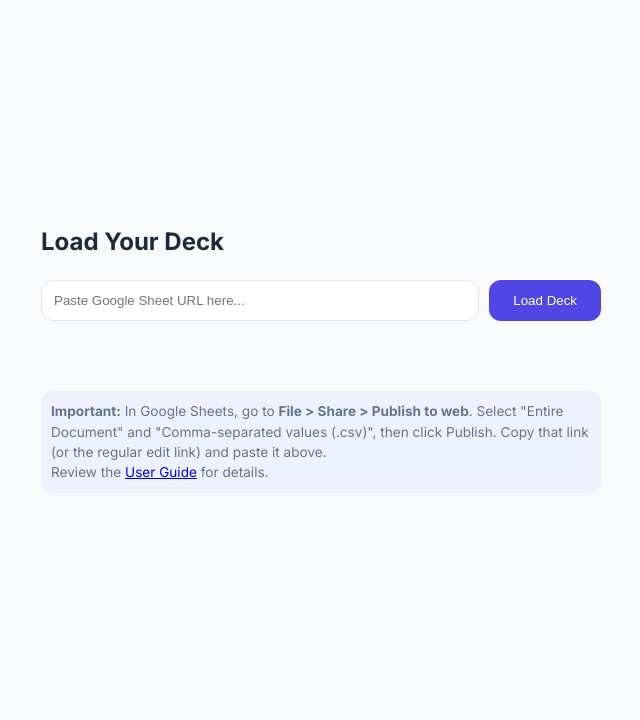
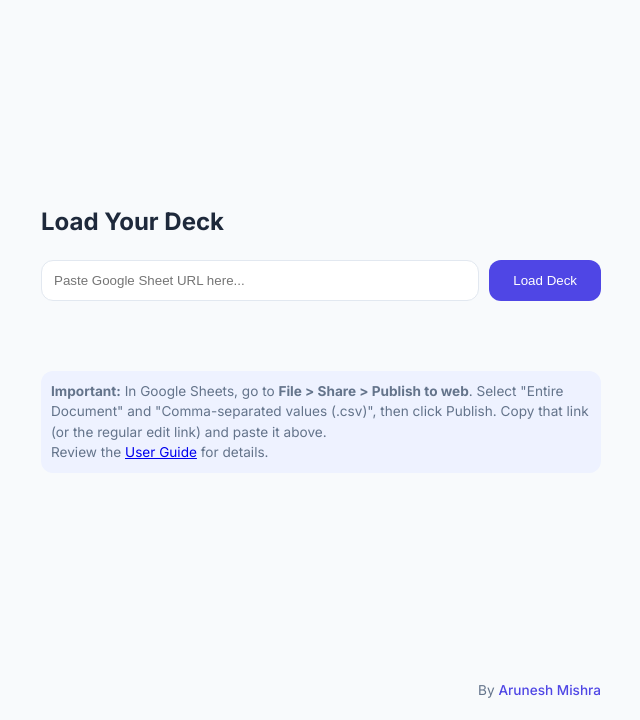
Before and after one commit to aruneshmishra/flash-master, a plain HTML site: page index.html in a window 1280 px wide. Shown: the part 80-800 px from the top of the page, without its empty margins (319-959 px from the left). Drawn offline with Linux system fonts and the light colour scheme.

Commit message:
UI: Add footer with author signature

```diff
--- a/css/style.css
+++ b/css/style.css
@@ -610,3 +610,22 @@ input[type="text"]:focus {
         grid-template-columns: repeat(3, 1fr);
     }
 }
+/* Footer */
+.app-footer {
+    margin-top: auto;
+    text-align: right;
+    font-size: 0.85rem;
+    color: var(--text-muted);
+    padding-top: 20px;
+    width: 100%;
+}
+
+.app-footer a {
+    color: var(--primary-color);
+    text-decoration: none;
+    font-weight: 500;
+}
+
+.app-footer a:hover {
+    text-decoration: underline;
+}
--- a/index.html
+++ b/index.html
@@ -56,6 +56,10 @@
                 <!-- Dynamic Content Loaded Here -->
             </main>
         </section>
+
+        <footer class="app-footer">
+            By <a href="https://aruneshmishra.github.io/" target="_blank">Arunesh Mishra</a>
+        </footer>
     </div>
 
     <!-- Scripts -->
```
